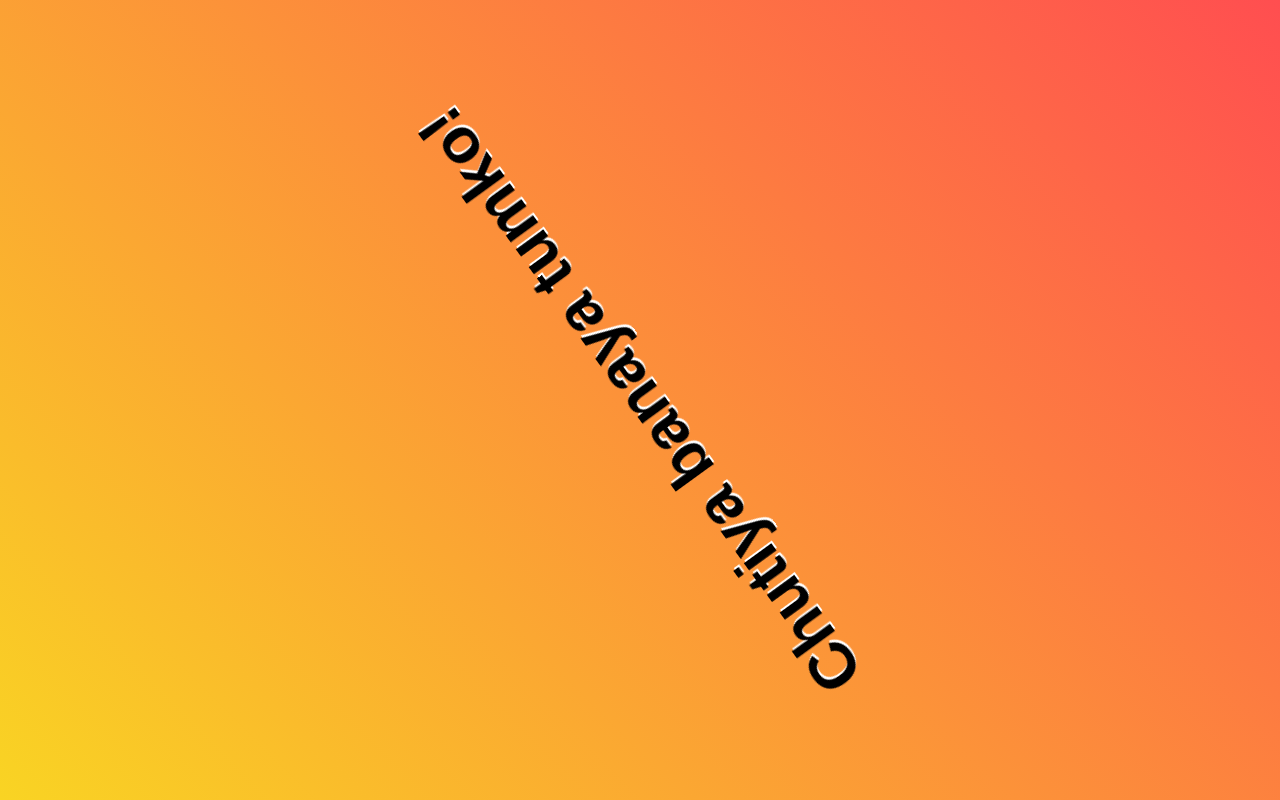
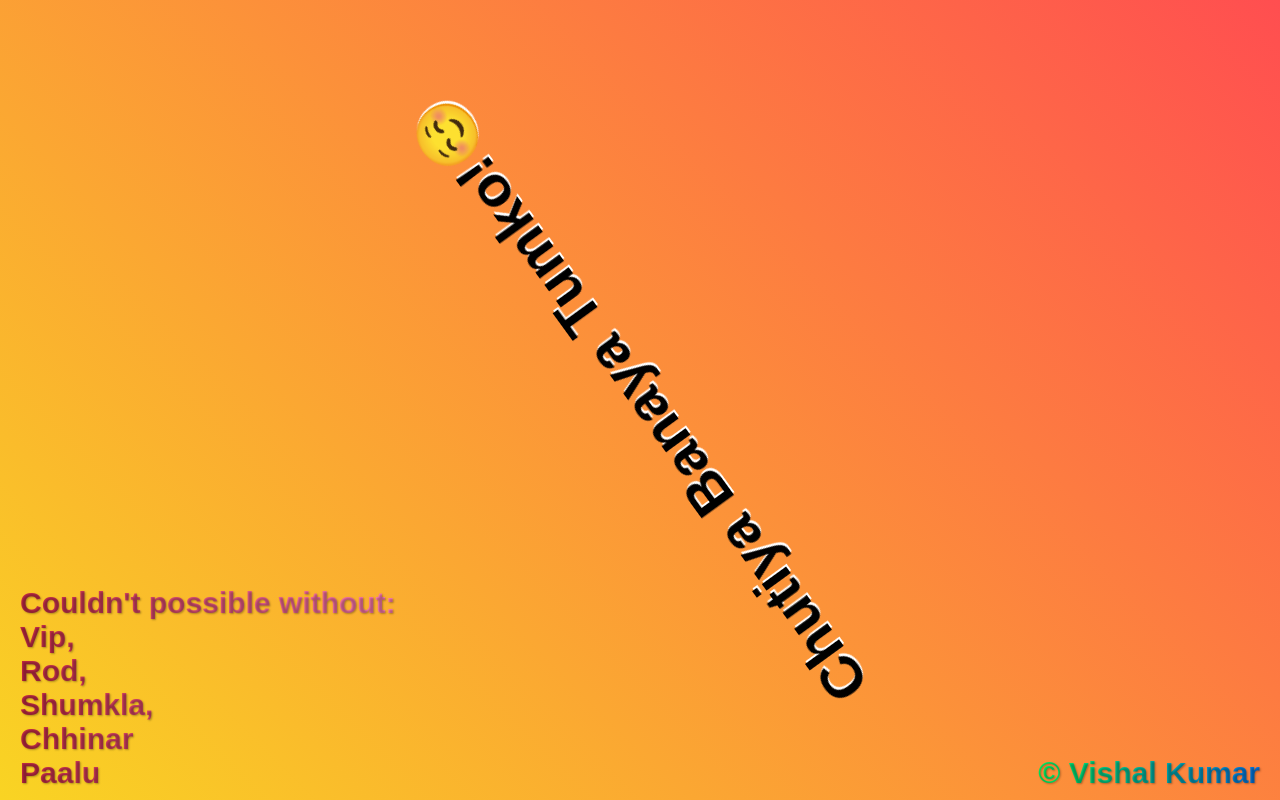
Before and after one commit to VishalKShady/Helloji, a Django app: template shadyworld/templates/shadyworld/shade.html in a window 1280 px wide. Run offline with Django 5.2, Linux system fonts and the light colour scheme; the template is opened without the code that fills it, so the values that code supplies are empty; parts of the project's set-up code (start-up, migrations or seed data) failed here and were passed over.

Commit message:
added some more features

```diff
--- a/shadyworld/templates/shadyworld/shade.html
+++ b/shadyworld/templates/shadyworld/shade.html
@@ -2,7 +2,7 @@
 <html lang="en">
 <head>
     <meta charset="UTF-8">
-    <title>Han thik hai</title>
+    <title>Haina BSDK?</title>
     <style>
         body {
             background: linear-gradient(45deg, #f9d423, #ff4e50);
@@ -12,27 +12,50 @@
             justify-content: center;
             align-items: center;
             font-family: Arial, sans-serif;
+            position: relative;
         }
 
         h1 {
             color: black;
             font-weight: bold;
-            font-size: 64px;
+            font-size: 58px;
             text-shadow: 2px 2px #ffffff;
             animation: rotateText 4s infinite linear;
         }
 
         @keyframes rotateText {
-            0% {
-                transform: rotate(0deg);
-            }
-            100% {
-                transform: rotate(360deg);
-            }
+            0%   { transform: rotate(0deg); }
+            100% { transform: rotate(360deg); }
+        }
+
+        .developer-name {
+            position: absolute;
+            bottom: 10px;
+            right: 20px;
+            font-size: 30px;
+            font-weight: bold;
+            background: linear-gradient(to right, #00f260, #0575e6);
+            -webkit-background-clip: text;
+            -webkit-text-fill-color: transparent;
+            text-shadow: 1px 1px 2px rgba(0,0,0,0.3);
+        }
+
+        .co-developers {
+            position: absolute;
+            bottom: 10px;
+            left: 20px;
+            font-size: 30px;
+            font-weight: bold;
+            background: linear-gradient(to right, #c42a44, #ff7eb3);
+            -webkit-background-clip: text;
+            -webkit-text-fill-color: transparent;
+            text-shadow: 1px 1px 2px rgba(0, 0, 0, 0.3);
         }
     </style>
 </head>
 <body>
-    <h1>Chutiya banaya tumko!</h1>
+    <h1>Chutiya Banaya Tumko!☺️</h1>
+    <div class="developer-name">&#xA9 Vishal Kumar</div>
+    <div class="co-developers">Couldn't possible without: <br>Vip, <br>Rod, <br>Shumkla, <br>Chhinar<br> Paalu</div>
 </body>
 </html>
```
